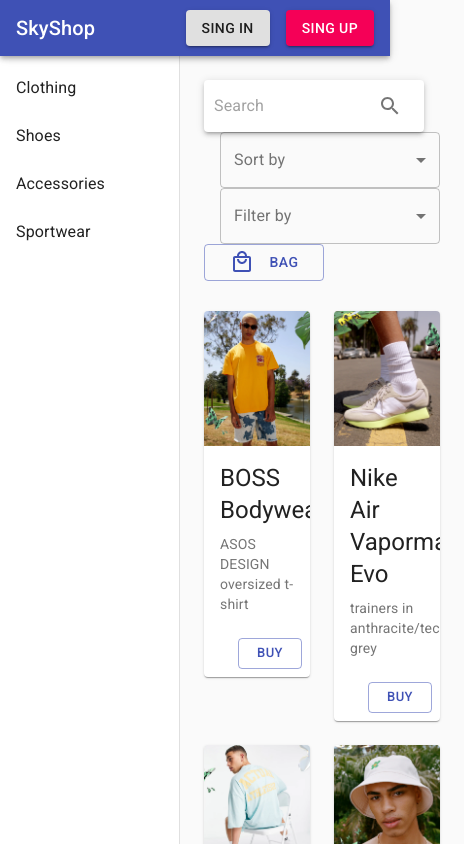
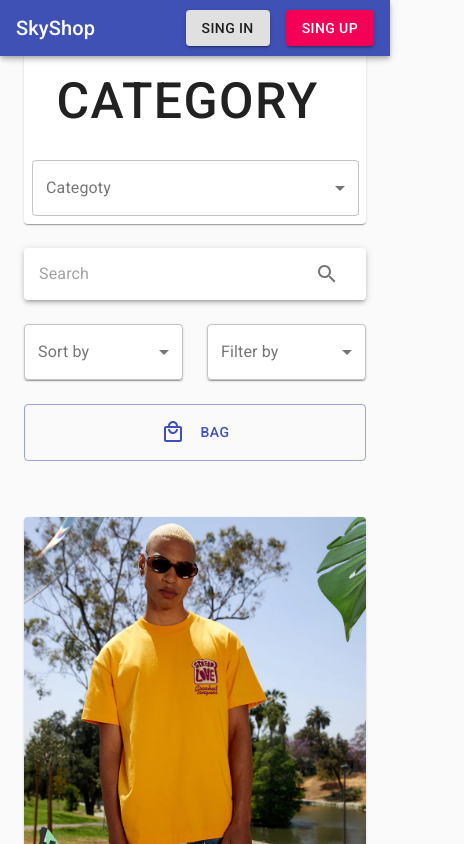
Before and after one commit to vlad9699/SkyShop, a React (Create React App) app: page / in a window 390 px wide. Shown: the top 844 px of the page, 464 px wide, since content can reach past the window. Built offline with nearby package versions, Linux system fonts and the light colour scheme; the HTML template or start-up script is replaced by a standard one.

Commit message:
add mobile responsive

```diff
--- a/src/App.jsx
+++ b/src/App.jsx
@@ -25,7 +25,7 @@
 import CardActions from '@material-ui/core/CardActions';
 import ModalFormForLogin from './components/modal/modalForLogIn/ModalFormForLogin';
 import ModalFormForRegistration from './components/modal/modalForRegistration/ModalFormForRegistration';
-
+import SelectForCategory from './components/Aside/SelectForCategory';
 const drawerWidth = 180;
 
 const useStyles = makeStyles((theme) => ({
@@ -54,15 +54,21 @@
       flexGrow: 1,
    },
    search: {
-      width: 220,
-      alignItems: 'center',
+      width: '100%',
+      height: '100%',
       display: 'flex',
-      padding: '2px 10px',
+      padding: '2px 15px',
+      [theme.breakpoints.down('xs')]: {
+         width: '100%',
+         marginRight: '10px',
+      },
    },
    sortBy: {
-      width: 220,
-
-      marginLeft: '16px',
+      width: '100%',
+      [theme.breakpoints.down('xs')]: {
+         width: '100%',
+         marginLeft: 0,
+      },
    },
    filterBy: {
       width: 220,
@@ -74,16 +80,69 @@
       marginBottom: 30,
    },
    bag: {
-      width: 120,
+      width: '100%',
+      height: 57,
    },
    iconBag: {
       marginRight: theme.spacing(2),
    },
    cardWidth: {
       maxWidth: 345,
+      [theme.breakpoints.down('xs')]: {
+         maxWidth: 'none',
+      },
+      [theme.breakpoints.up('sm')]: {
+         marginLeft: '5%',
+      },
+      [theme.breakpoints.up('md')]: {
+         marginLeft: '15%',
+      },
    },
    buyBtn: {
       justifyContent: 'flex-end',
+   },
+   asideMobile: {
+      display: 'block',
+      width: '180px',
+      [theme.breakpoints.down('xs')]: {
+         display: 'none',
+      },
+   },
+   selectMobile: {
+      display: 'none',
+      [theme.breakpoints.down('xs')]: {
+         backgroundColor: theme.palette.secondary.main,
+         display: 'block',
+         width: '90%',
+         paddingLeft: 10,
+      },
+   },
+   paperM: {
+      paddingRight: 15,
+   },
+   containerForm: {
+      marginTop: '50px',
+      paddingLeft: 45,
+      [theme.breakpoints.down('xs')]: {
+         marginTop: 0,
+         paddingLeft: 0,
+      },
+      [theme.breakpoints.down('sm')]: {
+         paddingLeft: 0,
+      },
+   },
+   selectContainer: {
+      [theme.breakpoints.up('sm')]: {
+         display: 'none',
+      },
+   },
+   // searchIcon: {
+   //    [theme.breakpoints.up('md')]: {
+   //       width: 50,
+   //    },
+   // },
+   searchPlaceholder: {
+      width: '100%',
    },
 }));
 
@@ -105,7 +164,7 @@
                </Toolbar>
             </AppBar>
             <Drawer
-               className={classes.drawer}
+               className={(classes.drawer, classes.asideMobile)}
                variant='permanent'
                classes={{
                   paper: classes.drawerPaper,
@@ -125,24 +184,37 @@
                </div>
             </Drawer>
             <main className={classes.content}>
-               <Toolbar />
-               <Box className={classes.form}>
+               <Grid container spacing={3} className={classes.containerForm}>
+                  <Grid item xs={12} className={classes.selectContainer}>
+                     <Paper className={(classes.paper, classes.paperM)}>
+                        <SelectForCategory className={classes.selectMobile} />
+                     </Paper>
+                  </Grid>
+                  <Grid item xs={12} sm={12} md={3}>
                      <Paper
                         component='form'
                         className={classes.search}
                         elevation={3}
                      >
-                     <InputBase placeholder='Search' />
+                        <InputBase
+                           placeholder='Search'
+                           className={classes.searchPlaceholder}
+                        />
                         <IconButton
                            type='submit'
                            className={classes.iconButton}
                            aria-label='search'
                         >
-                        <SearchIcon />
+                           <SearchIcon className={classes.searchIcon} />
                         </IconButton>
                      </Paper>
-                  <Box>
-                     <FormControl variant='outlined' className={classes.sortBy}>
+                  </Grid>
+                  <Grid item xs={6} sm={4} md={3}>
+                     <Paper>
+                        <FormControl
+                           variant='outlined'
+                           className={classes.sortBy}
+                        >
                            <InputLabel id='sortBy'>Sort by</InputLabel>
                            <Select label='Sort by'>
                               <MenuItem value={1}>Price hight to low</MenuItem>
@@ -150,7 +222,14 @@
                               <MenuItem value={3}>What`s new</MenuItem>
                            </Select>
                         </FormControl>
-                     <FormControl variant='outlined' className={classes.sortBy}>
+                     </Paper>
+                  </Grid>
+                  <Grid item xs={6} sm={4} md={3}>
+                     <Paper>
+                        <FormControl
+                           variant='outlined'
+                           className={classes.sortBy}
+                        >
                            <InputLabel id='FilterBy'>Filter by</InputLabel>
                            <Select label='Filter by'>
                               <MenuItem value={1}>Size</MenuItem>
@@ -158,7 +237,9 @@
                               <MenuItem value={3}>Color</MenuItem>
                            </Select>
                         </FormControl>
-                  </Box>
+                     </Paper>
+                  </Grid>
+                  <Grid item xs={12} sm={4} md={3}>
                      <Button
                         color='primary'
                         variant='outlined'
@@ -167,9 +248,11 @@
                         <LocalMallOutlinedIcon className={classes.iconBag} />
                         Bag
                      </Button>
-               </Box>
-               <Grid container spacing={3}>
-                  <Grid item xs={6} lg={3}>
+                  </Grid>
+               </Grid>
+               <Toolbar />
+               <Grid justify='space-around' container spacing={3}>
+                  <Grid item xs={12} sm={6} lg={3}>
                      <Card className={classes.cardWidth}>
                         <CardActionArea>
                            <CardMedia
@@ -206,7 +289,7 @@
                         </CardActions>
                      </Card>
                   </Grid>
-                  <Grid item xs={6} lg={3}>
+                  <Grid item xs={12} sm={6} lg={3}>
                      <Card className={classes.cardWidth}>
                         <CardActionArea>
                            <CardMedia
@@ -221,7 +304,7 @@
                                  variant='h5'
                                  component='h2'
                               >
-                                 Nike Air Vapormax Evo
+                                 Nike Air Vapormax
                               </Typography>
                               <Typography
                                  variant='body2'
@@ -243,7 +326,7 @@
                         </CardActions>
                      </Card>
                   </Grid>
-                  <Grid item xs={6} lg={3}>
+                  <Grid item xs={12} sm={6} lg={3}>
                      <Card className={classes.cardWidth}>
                         <CardActionArea>
                            <CardMedia
@@ -280,7 +363,7 @@
                         </CardActions>
                      </Card>
                   </Grid>
-                  <Grid item xs={6} lg={3}>
+                  <Grid item xs={12} sm={6} lg={3}>
                      <Card className={classes.cardWidth}>
                         <CardActionArea>
                            <CardMedia
@@ -317,7 +400,7 @@
                         </CardActions>
                      </Card>
                   </Grid>
-                  <Grid item xs={6} lg={3}>
+                  <Grid item xs={12} sm={6} lg={3}>
                      <Card className={classes.cardWidth}>
                         <CardActionArea>
                            <CardMedia
@@ -354,7 +437,7 @@
                         </CardActions>
                      </Card>
                   </Grid>
-                  <Grid item xs={6} lg={3}>
+                  <Grid item xs={12} sm={6} lg={3}>
                      <Card className={classes.cardWidth}>
                         <CardActionArea>
                            <CardMedia
@@ -391,7 +474,7 @@
                         </CardActions>
                      </Card>
                   </Grid>
-                  <Grid item xs={6} lg={3}>
+                  <Grid item xs={12} sm={6} lg={3}>
                      <Card className={classes.cardWidth}>
                         <CardActionArea>
                            <CardMedia
@@ -428,7 +511,7 @@
                         </CardActions>
                      </Card>
                   </Grid>
-                  <Grid item xs={6} lg={3}>
+                  <Grid item xs={12} sm={6} lg={3}>
                      <Card className={classes.cardWidth}>
                         <CardActionArea>
                            <CardMedia
--- /dev/null
+++ b/src/components/Aside/SelectForCategory.js
@@ -0,0 +1,65 @@
+import React from 'react';
+import { makeStyles } from '@material-ui/core/styles';
+import InputLabel from '@material-ui/core/InputLabel';
+import MenuItem from '@material-ui/core/MenuItem';
+import FormControl from '@material-ui/core/FormControl';
+import Select from '@material-ui/core/Select';
+import Button from '@material-ui/core/Button';
+
+const useStyles = makeStyles((theme) => ({
+   button: {
+      display: 'block',
+      marginTop: theme.spacing(2),
+      textAlign: 'center',
+      width: '100%',
+      fontSize: 50,
+   },
+   formControl: {
+      margin: theme.spacing(1),
+      width: '100%',
+   },
+   selectMobile: {
+      display: 'none',
+      [theme.breakpoints.down('xs')]: {
+         display: 'block',
+      },
+   },
+}));
+const categoryArr = ['Clothing', 'Shoes', 'Accessories', 'Sportwear'];
+
+export default function SelectForCategory() {
+   const classes = useStyles();
+   const [age, setAge] = React.useState('');
+   const [open, setOpen] = React.useState(false);
+
+   const handleChange = (event) => {
+      setAge(event.target.value);
+   };
+
+   const handleClose = () => {
+      setOpen(false);
+   };
+
+   const handleOpen = () => {
+      setOpen(true);
+   };
+
+   return (
+      <div className={classes.selectMobile}>
+         <Button className={classes.button} onClick={handleOpen}>
+            Category
+         </Button>
+         <FormControl className={classes.formControl}>
+            <FormControl variant='outlined'>
+               <InputLabel id='FilterBy'>Categoty</InputLabel>
+               <Select label='Filter by'>
+                  <MenuItem value={1}>Clothing</MenuItem>
+                  <MenuItem value={2}>Shoes</MenuItem>
+                  <MenuItem value={3}>Accessories</MenuItem>
+                  <MenuItem value={4}>Sportwear</MenuItem>
+               </Select>
+            </FormControl>
+         </FormControl>
+      </div>
+   );
+}
--- a/src/components/modal/modalForLogIn/ModalFormForLogin.js
+++ b/src/components/modal/modalForLogIn/ModalFormForLogin.js
@@ -22,13 +22,16 @@
 const useStyles = makeStyles((theme) => ({
    paper: {
       position: 'absolute',
-      width: 600,
-      height: 500,
+
       backgroundColor: theme.palette.background.paper,
       border: '2px solid #000',
       borderRadius: '5px',
       boxShadow: theme.shadows[5],
       padding: theme.spacing(2, 4, 3),
+      [theme.breakpoints.down('sm')]: {
+         width: '110%',
+         height: '100%',
+      },
    },
 }));
 
--- a/src/components/modal/modalForRegistration/ModalFormForRegistration.js
+++ b/src/components/modal/modalForRegistration/ModalFormForRegistration.js
@@ -29,6 +29,12 @@
       borderRadius: '5px',
       boxShadow: theme.shadows[5],
       padding: theme.spacing(2, 4, 3),
+      [theme.breakpoints.down('sm')]: {
+         width: '110%',
+         height: '100%',
+         overflow: 'auto',
+         marginLeft: -20,
+      },
    },
 }));
 
--- a/src/components/modal/modalForRegistration/form/SingUp.js
+++ b/src/components/modal/modalForRegistration/form/SingUp.js
@@ -85,10 +85,10 @@
                         autoComplete='lname'
                      />
                   </Grid>
-                  <Grid item xs={12} sm={6}>
+                  <Grid item xs={6} sm={6}>
                      <DateSelect />
                   </Grid>
-                  <Grid item xs={12} sm={6}>
+                  <Grid item xs={6} sm={6}>
                      <GenderSelect />
                   </Grid>
                   <Grid item xs={12}>
```
Also changed, not shown: src/index.css (+8 -8 lines). Lines whose indentation alone changed are shown as unchanged.
